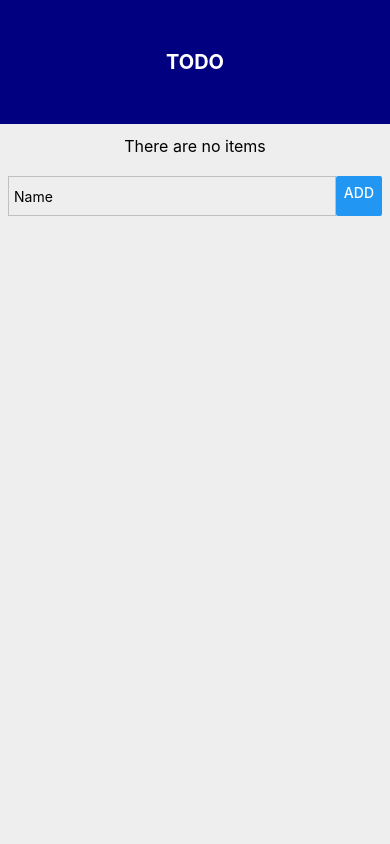
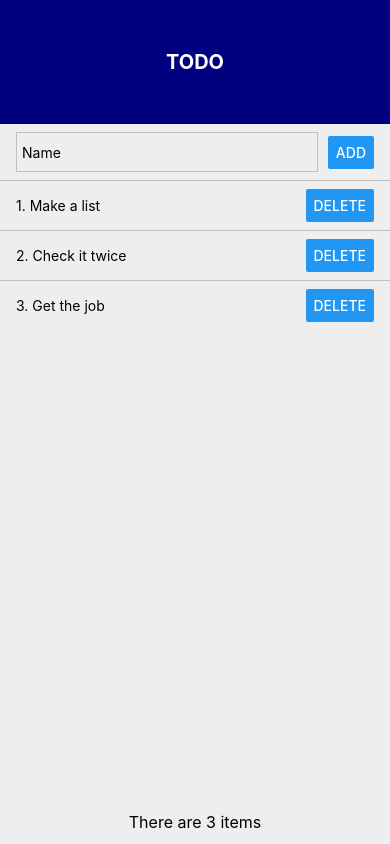
Before and after one commit to pareshmeb/compono-react-native-test, a React Native app: screen / in a window 390 px wide. Built offline with nearby package versions, Linux system fonts and the light colour scheme.

Commit message:
Add sample data, styling

```diff
--- a/src/components/Application.tsx
+++ b/src/components/Application.tsx
@@ -10,7 +10,7 @@ const entries = [];
 const styles = StyleSheet.create({
   container: {
     flex: 1,
-    justifyContent: 'flex-start',
+    justifyContent: 'space-between',
     paddingTop: Constants.statusBarHeight,
     backgroundColor: '#eee',
     padding: 0,
--- a/src/components/CreateEntry.tsx
+++ b/src/components/CreateEntry.tsx
@@ -2,7 +2,21 @@ import React, { useState } from 'react';
 import { View, TextInput, Button, StyleSheet } from 'react-native';
 
 const styles = StyleSheet.create({
-  input: { height: 40, borderColor: 'silver', borderWidth: 1, paddingHorizontal: 5, width: '90%' }
+  layout: {
+    paddingVertical: 8,
+    paddingHorizontal: 16,
+    flexDirection: 'row',
+    justifyContent: 'space-between',
+    alignItems: 'center',
+  },
+  input: {
+    flex: 1,
+    height: 40,
+    borderColor: 'silver',
+    borderWidth: 1,
+    paddingHorizontal: 5,
+    marginRight: 10,
+  }
 })
 
 type Props = {
@@ -18,7 +32,7 @@ export const CreateEntry = ({ onSave }: Props) => {
   }
 
   return (
-    <View style={{ padding: 8, flexDirection: 'row' }}>
+    <View style={styles.layout}>
       <TextInput placeholder="Name" style={styles.input} onChangeText={setValue} value={value} onSubmitEditing={handleAdd} />
       <Button title="Add" onPress={handleAdd} />
     </View>
--- a/src/components/Todos.tsx
+++ b/src/components/Todos.tsx
@@ -2,6 +2,7 @@ import React, { useState } from 'react';
 import { View, Text, FlatList, StyleSheet, Button } from 'react-native';
 
 import { CreateEntry } from './CreateEntry';
+import { sample } from '../data/sample';
 
 type Item = {
   key: string;
@@ -9,6 +10,9 @@ type Item = {
 }
 
 const styles = StyleSheet.create({
+  container: {
+    flex: 1,
+  },
   summary: {
     padding: 12,
     fontSize: 16,
@@ -18,14 +22,12 @@ const styles = StyleSheet.create({
     flexDirection: 'row',
     justifyContent: 'space-between',
     alignItems: 'center',
-    padding: 12,
+    paddingVertical: 8,
+    paddingHorizontal: 16,
     borderTopColor: 'silver',
     borderTopWidth: 1,
   }
 });
-
-export const Todos = () => {
-  const [items, setItems] = useState<Item[]>([]);
 
 function compare( a: Item, b: Item ) {
   if ( a.title < b.title ){
@@ -37,6 +39,10 @@ export const Todos = () => {
   return 0;
 }
 
+export const Todos = () => {
+  const defaultSet = sample.map((title, index) => ({ key: index.toString(), title })).sort(compare);
+  const [items, setItems] = useState<Item[]>(defaultSet);
+
   const addItem = (item: string) => {
     const sortedItems = [...items, { key: `item${items.length}`, title: item }].sort(compare)
     setItems(sortedItems);
@@ -47,8 +53,7 @@ export const Todos = () => {
   }
 
   return (
-    <View>
-      <Text style={styles.summary}>There {items.length == 1 ? 'is' : 'are'} {items.length > 0 ? items.length : 'no'} item{items.length == 1 ? '' : 's'}</Text>
+    <View style={styles.container}>
       <CreateEntry onSave={addItem} />
       <FlatList
         data={items}
@@ -59,6 +64,7 @@ export const Todos = () => {
           </View>
         )}
       />
+      <Text style={styles.summary}>There {items.length == 1 ? 'is' : 'are'} {items.length > 0 ? items.length : 'no'} item{items.length == 1 ? '' : 's'}</Text>
     </View>
   )
 
--- /dev/null
+++ b/src/data/sample.ts
@@ -0,0 +1,5 @@
+export const sample = [
+  '1. Make a list',
+  '2. Check it twice',
+  '3. Get the job'
+];
```
Lines whose indentation alone changed are shown as unchanged.
